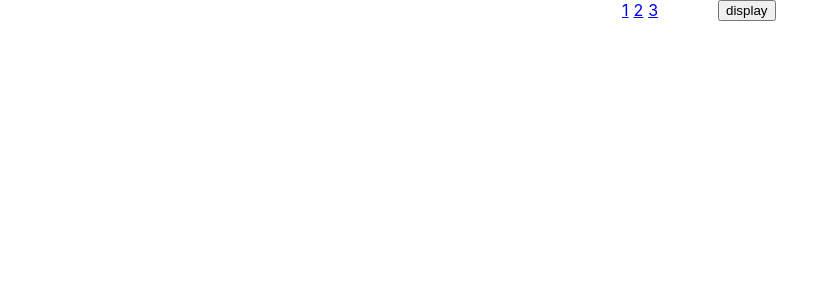
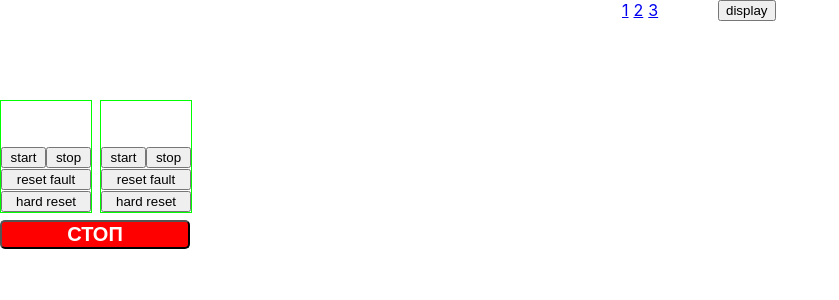
Before and after one commit to koorya/web_pvu, a React (Create React App) app: page /md/3 in a window 1280 px wide. Shown: the top 300 px of the page, without its empty margins (0-839 px from the left). Built offline with nearby package versions, Linux system fonts and the light colour scheme; no server answers; the HTML template or start-up script is replaced by a standard one.

Commit message:
сделал панель для двигателей

```diff
--- /dev/null
+++ b/src/components/MnemoBooleanPresentationStyled.tsx
@@ -0,0 +1,42 @@
+import React, { Component } from "react";
+import { iPlcVar } from "./iPlcVar";
+import MnemoBooleanPresentation from "./MnemoBooleanPresentation";
+import SvgStyleTag from "./svgmd/SvgStyleTag";
+
+interface iProps {
+  key: any;
+  varitem: iPlcVar;
+  useritem: iPlcVar;
+  left: string;
+  top: string;
+  text: string;
+  value_change: (item: iPlcVar, value: any) => void;
+  writeValue: (changed_item: iPlcVar, value: any) => boolean;
+}
+interface iState {
+}
+
+export default class MnemoBooleanPresentationStyled extends Component<
+  iProps,
+  iState
+> {
+
+
+  componentDidMount() {
+  }
+  componentDidUpdate() {}
+
+
+  render() {
+    return (
+      <div>
+        <SvgStyleTag
+          name={this.props.varitem.name}
+          value={this.props.varitem.value}
+        />
+
+        <MnemoBooleanPresentation {...this.props} />
+      </div>
+    );
+  }
+}
--- a/src/components/MnemoMD.tsx
+++ b/src/components/MnemoMD.tsx
@@ -22,6 +22,7 @@ import Page3 from "./md_mnemo/page3";
 import SvgStyles from "./svgmd/SvgStyles";
 import SvgStyleTag from "./svgmd/SvgStyleTag";
 import MnemoNumericPresentation from "./MnemoNumericPresentation";
+import MnemoBooleanPresentationStyled from "./MnemoBooleanPresentationStyled";
 
 interface MatchParams {
   page_id: string;
@@ -160,13 +161,60 @@ class MnemoMD extends Component<iProps, iState> {
           {page_number == 1 ? <Page1 /> : ""}
           {page_number == 2 ? this.page2_text() : ""}
           {page_number == 3 ? this.page3_text() : ""}
-
-          {this.get_boolean_handle_text("K5", "Реле включения/выключения распределения питания +24 (силовая нагрузка)", 0, 0)}
-
-          {this.get_boolean_handle_text("K2", "", 20, 0)}
-          {this.get_numeric_handle_text("FC2_command", "", 40, 0, true)}
-          {this.get_numeric_handle_text("FC2_freq", "", 80, 0, true)}
-
+          {this.get_boolean_handle_text(
+            "K5",
+            "Реле включения/выключения распределения питания +24 (силовая нагрузка)",
+            0,
+            0
+          )}
+          <div
+            style={{
+              position: "absolute",
+              left: "0px",
+              top: "100px",
+            }}
+          >
+            {this.get_FC_handle_text("FC1")}
+          </div>
+          <div
+            style={{
+              position: "absolute",
+              left: "100px",
+              top: "100px",
+            }}
+          >
+            {this.get_FC_handle_text("FC2")}
+          </div>
+          <input
+            style={{
+              position: "absolute",
+              left: "00px",
+              top: "220px",
+              width: "190px",
+              background: "#f00",
+              color: "#fff",
+              fontWeight: "bold",
+              borderRadius: "5px",
+              fontSize: "20px",
+            }}
+            type="button"
+            value="СТОП"
+            onClick={() => {
+              let upd_vars: iPlcVar[] = [
+                ...[
+                  this.state.plc_vars[this.getPlcVarIndexByName("FC1_command")],
+                  this.state.plc_vars[this.getPlcVarIndexByName("FC2_command")],
+                  this.state.plc_vars[this.getPlcVarIndexByName("FC1_freq")],
+                  this.state.plc_vars[this.getPlcVarIndexByName("FC2_freq")],
+                ],
+              ];
+              upd_vars.forEach((item) => (item.value = 0x0000));
+              Axios.put(
+                `http://${parse(window.location.href).hostname}:5000/plc_vars`,
+                upd_vars
+              );
+            }}
+          />
           <SvgStyleTag name="names" value={this.state.show_names} />
           <ul style={{ listStyle: "none", display: "inline" }}>
             <li style={{ display: "inline", marginRight: "5px" }}>
@@ -193,6 +241,99 @@ class MnemoMD extends Component<iProps, iState> {
       </div>
     );
   }
+  get_FC_handle_text = (fc_name: string) => {
+    return (
+      <div
+        style={{
+          // position: "relative",
+          // left: "0px",
+          // top: "100px",
+          border: "solid #0f0 1px",
+          width: "90px",
+        }}
+      >
+        <div style={{ position: "relative", height: "45px", width: "90px" }}>
+          {this.get_numeric_handle_text(fc_name + "_freq", "", 0, 0, true)}
+        </div>
+        <div>
+          <input
+            type="button"
+            value="start"
+            style={{ width: "45px" }}
+            onClick={() => {
+              this.writeValue(
+                this.state.plc_vars[
+                  this.getPlcVarIndexByName(fc_name + "_command")
+                ],
+                0x0001
+              );
+            }}
+            disabled={
+              this.state.plc_vars[
+                this.getPlcVarIndexByName(fc_name + "_reset_error")
+              ]?.value === true
+            }
+          />
+          <input
+            type="button"
+            value="stop"
+            style={{ width: "45px" }}
+            onClick={() => {
+              this.writeValue(
+                this.state.plc_vars[
+                  this.getPlcVarIndexByName(fc_name + "_command")
+                ],
+                0x0000
+              );
+            }}
+            disabled={
+              this.state.plc_vars[
+                this.getPlcVarIndexByName(fc_name + "_reset_error")
+              ]?.value === true
+            }
+          />
+          <br />
+          <input
+            type="button"
+            value="reset fault"
+            style={{ width: "90px" }}
+            onClick={() => {
+              this.writeValue(
+                this.state.plc_vars[
+                  this.getPlcVarIndexByName(fc_name + "_command")
+                ],
+                0x0080
+              );
+            }}
+            disabled={
+              this.state.plc_vars[
+                this.getPlcVarIndexByName(fc_name + "_reset_error")
+              ]?.value === true
+            }
+          />
+          <br />
+          <input
+            type="button"
+            value="hard reset"
+            style={{ width: "90px" }}
+            onClick={() => {
+              this.writeValue(
+                this.state.plc_vars[
+                  this.getPlcVarIndexByName(fc_name + "_reset_error")
+                ],
+                true
+              );
+            }}
+            disabled={
+              this.state.plc_vars[
+                this.getPlcVarIndexByName(fc_name + "_reset_error")
+              ]?.value === true
+            }
+          />
+        </div>
+      </div>
+    );
+  };
   get_numeric_handle_text = (
     prop_name: string,
     text: string,
@@ -212,7 +353,7 @@ class MnemoMD extends Component<iProps, iState> {
         left={`${left}px`}
         top={`${top}px`}
         text={text}
-        changeable = {changeable}
+        changeable={changeable}
       />
     ) : (
       " "
@@ -226,7 +367,7 @@ class MnemoMD extends Component<iProps, iState> {
   ) => {
     if (this.getPlcVarIndexByName("Y2") == -1) return "";
     return (
-      <MnemoBooleanPresentation
+      <MnemoBooleanPresentationStyled
         key={`${
           this.state.plc_vars[this.getPlcVarIndexByName(prop_name)].id
         }_add_key_${this.state.additional_key}`}
@@ -245,7 +386,7 @@ class MnemoMD extends Component<iProps, iState> {
 
     return (
       <div>
-        <MnemoBooleanPresentation
+        <MnemoBooleanPresentationStyled
           key={`${
             this.state.plc_vars[this.getPlcVarIndexByName("Y1")].id
           }_add_key_${this.state.additional_key}`}
@@ -257,7 +398,7 @@ class MnemoMD extends Component<iProps, iState> {
           top="313px"
           text="Распределитель Р1"
         />
-        <MnemoBooleanPresentation
+        <MnemoBooleanPresentationStyled
           key={`${
             this.state.plc_vars[this.getPlcVarIndexByName("Y2")].id
           }_add_key_${this.state.additional_key}`}
@@ -269,7 +410,7 @@ class MnemoMD extends Component<iProps, iState> {
           top="278px"
           text="Распределитель Р2"
         />
-        <MnemoBooleanPresentation
+        <MnemoBooleanPresentationStyled
           key={`${
             this.state.plc_vars[this.getPlcVarIndexByName("Y16")].id
           }_add_key_${this.state.additional_key}`}
@@ -281,7 +422,7 @@ class MnemoMD extends Component<iProps, iState> {
           top="118px"
           text=""
         />
-        <MnemoBooleanPresentation
+        <MnemoBooleanPresentationStyled
           key={`${
             this.state.plc_vars[this.getPlcVarIndexByName("Y17")].id
           }_add_key_${this.state.additional_key}`}
@@ -293,7 +434,7 @@ class MnemoMD extends Component<iProps, iState> {
           top="118px"
           text="Распределитель Р11"
         />
-        <MnemoBooleanPresentation
+        <MnemoBooleanPresentationStyled
           key={`${
             this.state.plc_vars[this.getPlcVarIndexByName("Y18")].id
           }_add_key_${this.state.additional_key}`}
@@ -305,7 +446,7 @@ class MnemoMD extends Component<iProps, iState> {
           top="160px"
           text="Распределитель Р12"
         />
-        <MnemoBooleanPresentation
+        <MnemoBooleanPresentationStyled
           key={`${
             this.state.plc_vars[this.getPlcVarIndexByName("Y9")].id
           }_add_key_${this.state.additional_key}`}
@@ -317,7 +458,7 @@ class MnemoMD extends Component<iProps, iState> {
           top="240px"
           text="Распределитель Р7"
         />
-        <MnemoBooleanPresentation
+        <MnemoBooleanPresentationStyled
           key={`${
             this.state.plc_vars[this.getPlcVarIndexByName("Y8")].id
           }_add_key_${this.state.additional_key}`}
@@ -329,7 +470,7 @@ class MnemoMD extends Component<iProps, iState> {
           top="240px"
           text=""
         />
-        <MnemoBooleanPresentation
+        <MnemoBooleanPresentationStyled
           key={`${
             this.state.plc_vars[this.getPlcVarIndexByName("Y10")].id
           }_add_key_${this.state.additional_key}`}
@@ -341,7 +482,7 @@ class MnemoMD extends Component<iProps, iState> {
           top="280px"
           text="Распределитель Р8"
         />
-        <MnemoBooleanPresentation
+        <MnemoBooleanPresentationStyled
           key={`${
             this.state.plc_vars[this.getPlcVarIndexByName("Y11")].id
           }_add_key_${this.state.additional_key}`}
@@ -353,7 +494,7 @@ class MnemoMD extends Component<iProps, iState> {
           top="280px"
           text=""
         />
-        <MnemoBooleanPresentation
+        <MnemoBooleanPresentationStyled
           key={`${
             this.state.plc_vars[this.getPlcVarIndexByName("Y13")].id
           }_add_key_${this.state.additional_key}`}
@@ -365,7 +506,7 @@ class MnemoMD extends Component<iProps, iState> {
           top="344px"
           text="Распределитель Р9"
         />
-        <MnemoBooleanPresentation
+        <MnemoBooleanPresentationStyled
           key={`${
             this.state.plc_vars[this.getPlcVarIndexByName("Y12")].id
           }_add_key_${this.state.additional_key}`}
@@ -377,7 +518,7 @@ class MnemoMD extends Component<iProps, iState> {
           top="344px"
           text=""
         />
-        <MnemoBooleanPresentation
+        <MnemoBooleanPresentationStyled
           key={`${
             this.state.plc_vars[this.getPlcVarIndexByName("Y14")].id
           }_add_key_${this.state.additional_key}`}
@@ -389,7 +530,7 @@ class MnemoMD extends Component<iProps, iState> {
           top="480px"
           text="Распределитель Р10"
         />
-        <MnemoBooleanPresentation
+        <MnemoBooleanPresentationStyled
           key={`${
             this.state.plc_vars[this.getPlcVarIndexByName("Y15")].id
           }_add_key_${this.state.additional_key}`}
@@ -403,17 +544,23 @@ class MnemoMD extends Component<iProps, iState> {
         />
         {this.get_numeric_handle_text("BP4", "Датчик давления ДД4", 555, 630)}
 
-
-        {this.get_boolean_handle_text("HPV3_EN", "Регулятор расхода РР3", 645, 990)}
+        {this.get_boolean_handle_text(
+          "HPV3_EN",
+          "Регулятор расхода РР3",
+          645,
+          990
+        )}
         {this.get_numeric_handle_text("YPP3_Iref", "", 685, 1140, true)}
         {this.get_boolean_handle_text("HPV3_RAMP", "", 665, 1140)}
 
-        {this.get_boolean_handle_text("HPV4_EN", "Регулятор расхода РР4", 709, 530)}
+        {this.get_boolean_handle_text(
+          "HPV4_EN",
+          "Регулятор расхода РР4",
+          709,
+          530
+        )}
         {this.get_numeric_handle_text("YPP4_Iref", "", 749, 680, true)}
         {this.get_boolean_handle_text("HPV4_RAMP", "", 729, 680)}
-
-
-
 
         {this.get_numeric_handle_text("BP3", "Датчик давления ДД3", 565, 1010)}
         {this.get_numeric_handle_text("BP1", "Датчик давления ДД1", 550, 20)}
@@ -432,33 +579,29 @@ class MnemoMD extends Component<iProps, iState> {
 
     return (
       <div>
-        {/* <MnemoBooleanPresentation
-          key={`${
-            this.state.plc_vars[this.getPlcVarIndexByName("Y15")].id
-          }_add_key_${this.state.additional_key}`}
-          varitem={this.state.plc_vars[this.getPlcVarIndexByName("Y15")]}
-          value_change={this.value_changed}
-          writeValue={this.writeValue}
-          useritem={this.state.user_var[this.getPlcVarIndexByName("Y15")]}
-          left="830px"
-          top="480px"
-          text=""
-        /> */}
         {this.get_boolean_handle_text("Y3", "Распределитель Р3", 643, 508)}
         {this.get_boolean_handle_text("Y4", "Распределитель Р4", 475, 30)}
         {this.get_boolean_handle_text("Y5", "", 475, 220)}
         {this.get_boolean_handle_text("Y6", "Распределитель Р5", 740, 510)}
         {this.get_boolean_handle_text("Y7", "Распределитель Р6", 693, 514)}
 
-        {this.get_boolean_handle_text("HPV1_EN", "Регулятор расхода РР1", 465, 540)}
+        {this.get_boolean_handle_text(
+          "HPV1_EN",
+          "Регулятор расхода РР1",
+          465,
+          540
+        )}
         {this.get_numeric_handle_text("YPP1_Iref", "", 505, 690, true)}
         {this.get_boolean_handle_text("HPV1_RAMP", "", 485, 690)}
 
-        {this.get_boolean_handle_text("HPV2_EN", "Регулятор расхода РР1", 265, 140)}
+        {this.get_boolean_handle_text(
+          "HPV2_EN",
+          "Регулятор расхода РР1",
+          265,
+          140
+        )}
         {this.get_numeric_handle_text("YPP2_Iref", "", 305, 290, true)}
         {this.get_boolean_handle_text("HPV2_RAMP", "", 285, 290)}
-
-
 
         {this.get_numeric_handle_text("SP12", "Рэле давления Д12", 20, 694)}
         {this.get_numeric_handle_text("SP11", "Рэле давления Д11", 52, 750)}
```
Also changed, not shown: src/components/MnemoBooleanPresentation.tsx (+9 -7 lines), src/components/MnemoNumericPresentation.tsx (+9 -25 lines).
